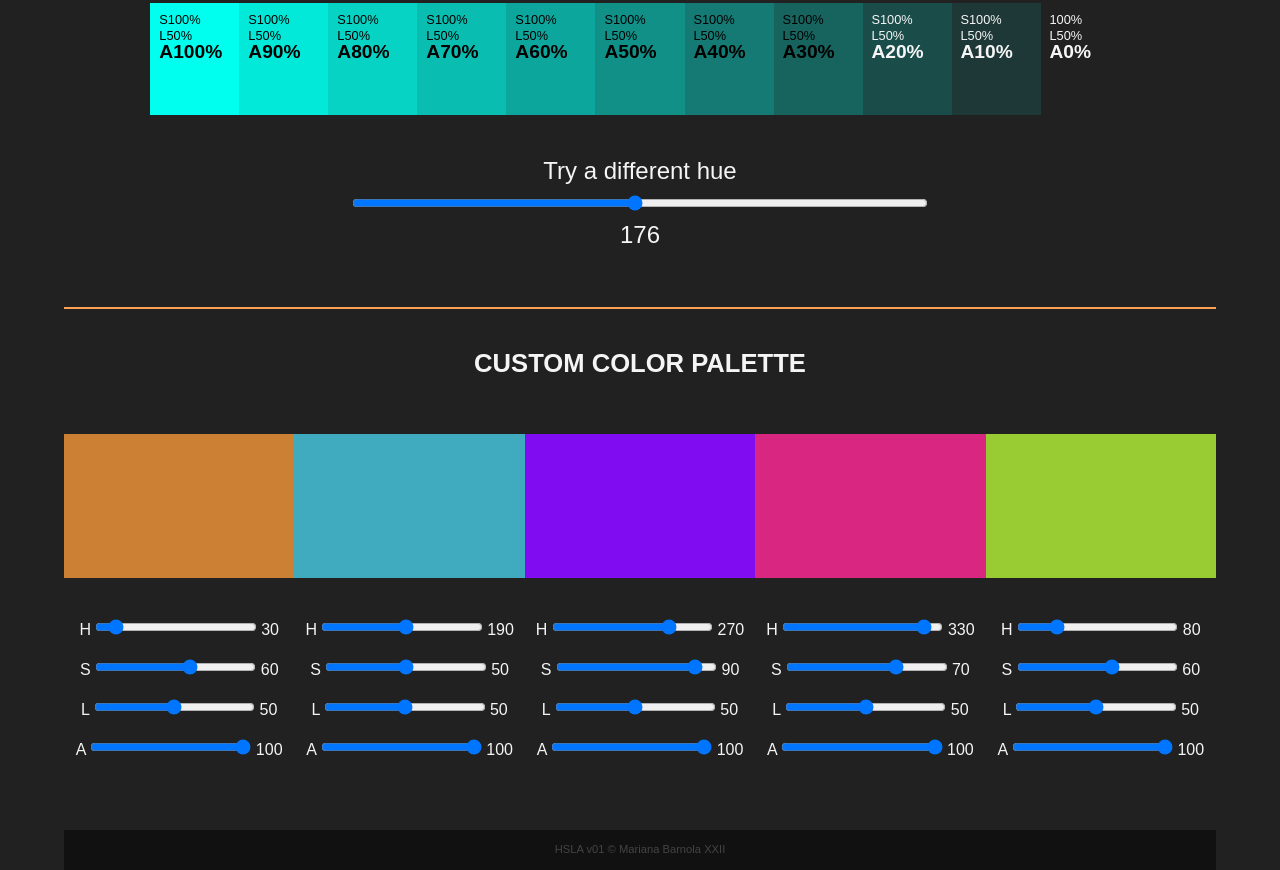
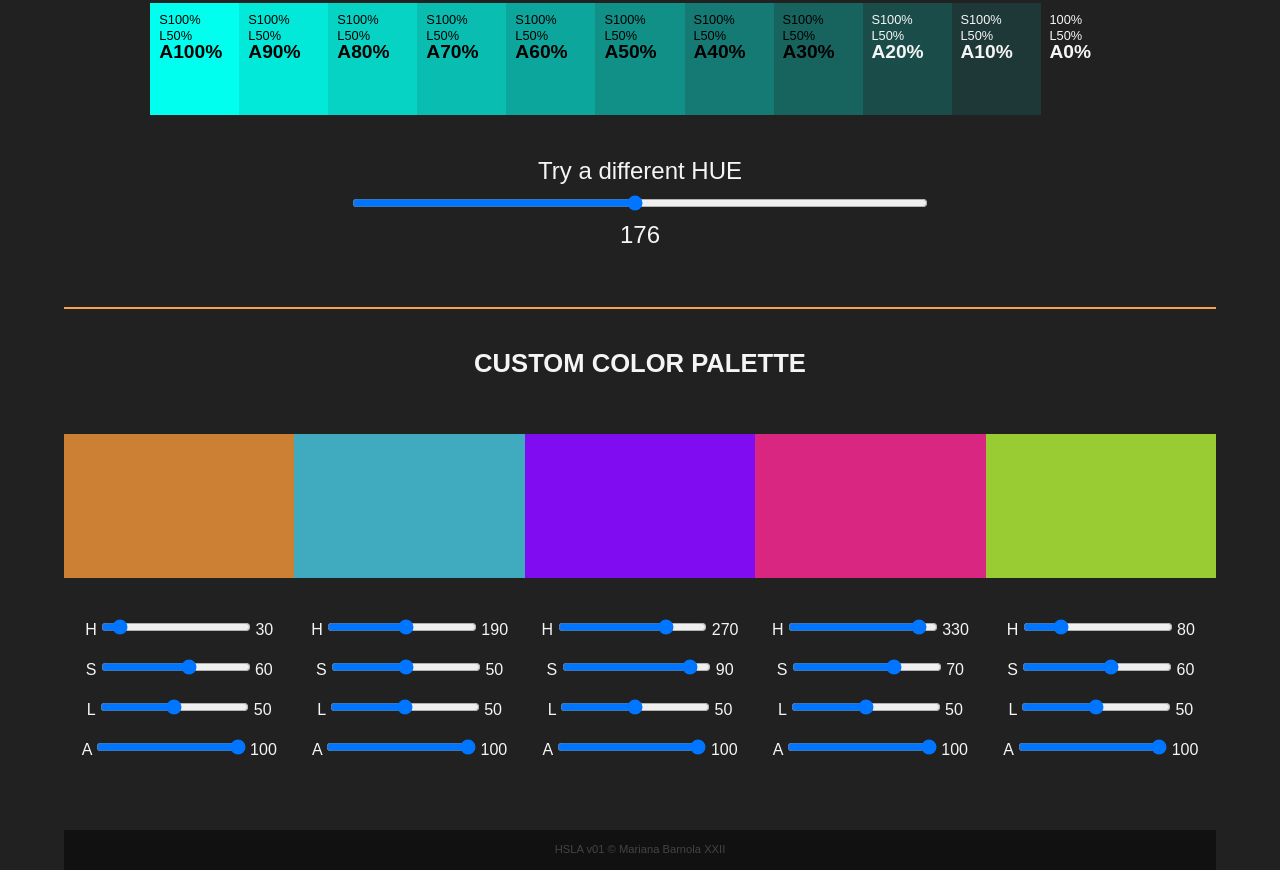
Before and after one commit to MarquesaBarbula/hsla, a plain HTML site: page index.html in a window 1280 px wide. Shown: the part 2037-2907 px from the top of the page. Drawn offline with Linux system fonts and the light colour scheme.

Commit message:
custom slider fix 2

```diff
--- a/index.html
+++ b/index.html
@@ -255,7 +255,7 @@
 
     <!-- S-L-A INPUT FORM -->
             <form id="hue-form">
-                <label for="new-hue-slider" class="text-form-hue">Try a different hue</label>
+                <label for="new-hue-slider" class="text-form-hue">Try a different HUE</label>
                 <input id="new-hue-slider" type="range" name="new-hue-slider" min="0" max="359" value="176" oninput="this.nextElementSibling.value = this.value">
                 <output id="amount" name="amount" for="new-hue-slider">176</output>
             </form>
--- a/styles.css
+++ b/styles.css
@@ -255,7 +255,7 @@ output {
 #sat1, #sat2, #sat3, #sat4, #sat5,
 #lig1, #lig2, #lig3, #lig4, #lig5,
 #alph1, #alph2, #alph3, #alph4, #alph5 {
-    width: 70%;
+    width: 65%;
 }
 
 
```
